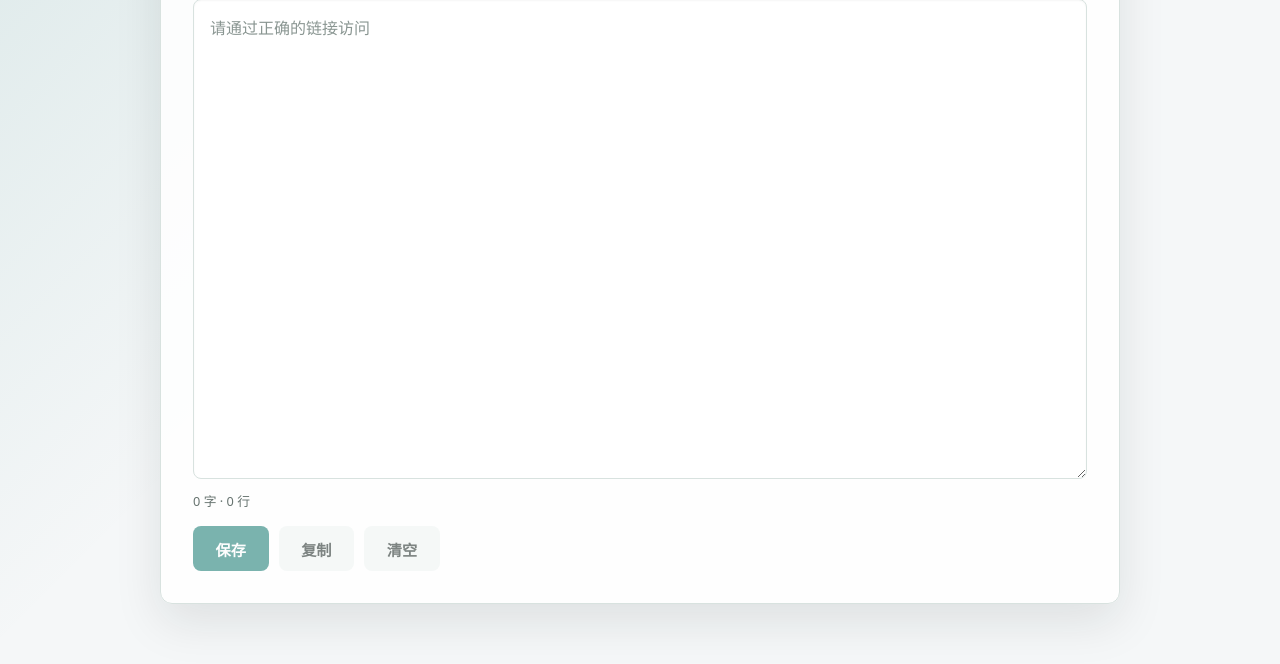
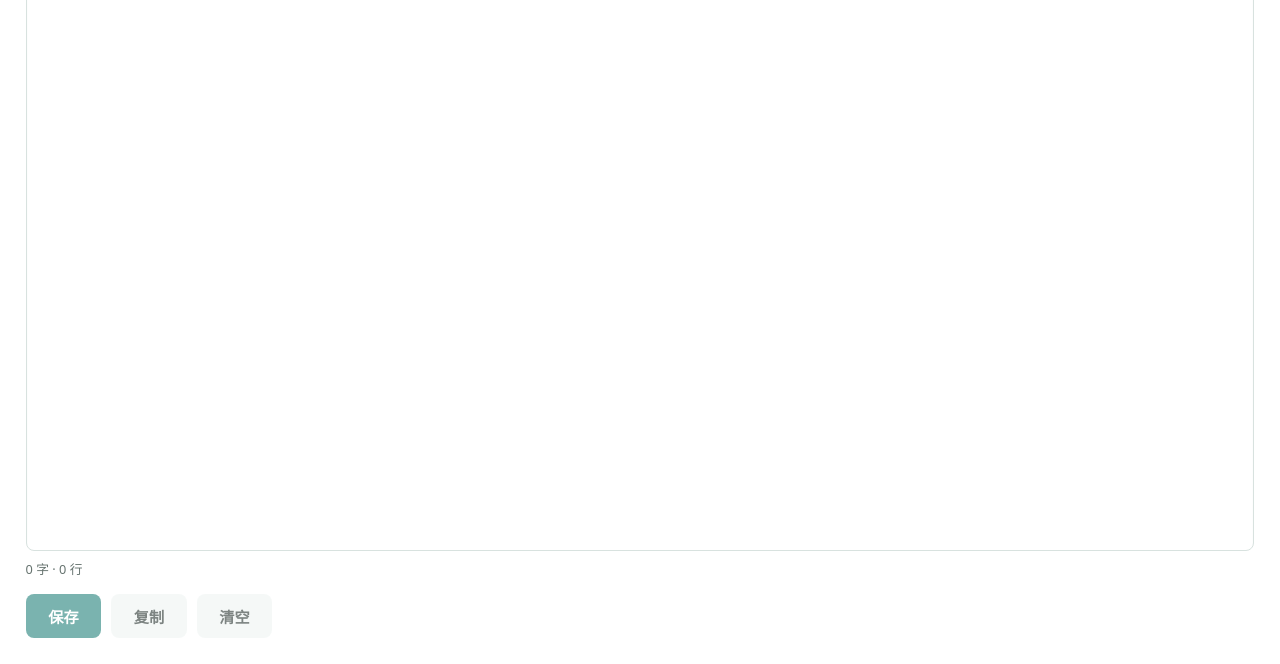
Before and after one commit to LuckyDing-wj/easypaste, a website: page public/index.html in a window 1280 px wide. Shown: the part 136-800 px from the top of the page. Drawn offline with Linux system fonts and the light colour scheme.

Commit message:
Update index.html

```diff
--- a/public/index.html
+++ b/public/index.html
@@ -20,28 +20,29 @@
       --warning: #b45309;
       --danger: #b42318;
       --danger-soft: #fff1ee;
-      --shadow: 0 18px 48px rgba(20, 33, 29, 0.10);
     }
     * { margin: 0; padding: 0; box-sizing: border-box; }
+    html {
+      min-height: 100%;
+    }
     body {
-      background:
-        linear-gradient(135deg, rgba(15, 118, 110, 0.10), transparent 38%),
-        var(--page);
+      background: var(--surface);
       color: var(--text);
       font-family: ui-sans-serif, system-ui, -apple-system, BlinkMacSystemFont, "Segoe UI", sans-serif;
       min-height: 100vh;
+      min-height: max(100vh, 100dvh);
       display: flex;
-      align-items: center;
-      justify-content: center;
-      padding: 2rem;
+      align-items: stretch;
+      justify-content: stretch;
     }
     .container {
-      width: min(960px, calc(100vw - 4rem));
-      background: rgba(255, 255, 255, 0.88);
-      border: 1px solid var(--border);
-      border-radius: 12px;
-      padding: 2rem;
-      box-shadow: var(--shadow);
+      width: 100%;
+      min-height: 100vh;
+      min-height: max(100vh, 100dvh);
+      background: var(--surface);
+      padding: clamp(1rem, 2vw, 2rem);
+      display: flex;
+      flex-direction: column;
     }
     h1 {
       font-size: 1.35rem;
@@ -52,7 +53,8 @@
     }
     textarea {
       width: 100%;
-      height: 60vh;
+      flex: 1 1 auto;
+      min-height: 16rem;
       background: var(--surface);
       color: var(--text);
       border: 1px solid var(--border);
@@ -61,7 +63,7 @@
       font-family: ui-monospace, SFMono-Regular, Consolas, "Liberation Mono", Menlo, monospace;
       font-size: 1rem;
       line-height: 1.6;
-      resize: vertical;
+      resize: none;
       outline: none;
       box-shadow: inset 0 1px 2px rgba(20, 33, 29, 0.04);
       transition: border-color 160ms ease, box-shadow 160ms ease, background 160ms ease;
@@ -147,10 +149,9 @@
       color: var(--primary);
     }
     @media (max-width: 480px) {
-      body { padding: 1rem; }
-      .container { width: calc(100vw - 2rem); padding: 1rem; border-radius: 10px; }
+      .container { padding: 1rem; }
       h1 { font-size: 1.2rem; }
-      textarea { height: 50vh; font-size: 16px; }
+      textarea { font-size: 16px; }
       .actions { flex-wrap: wrap; }
       button { padding: 0.7rem 1.2rem; font-size: 0.95rem; }
       .msg { width: 100%; margin-top: 0.3rem; }
```
